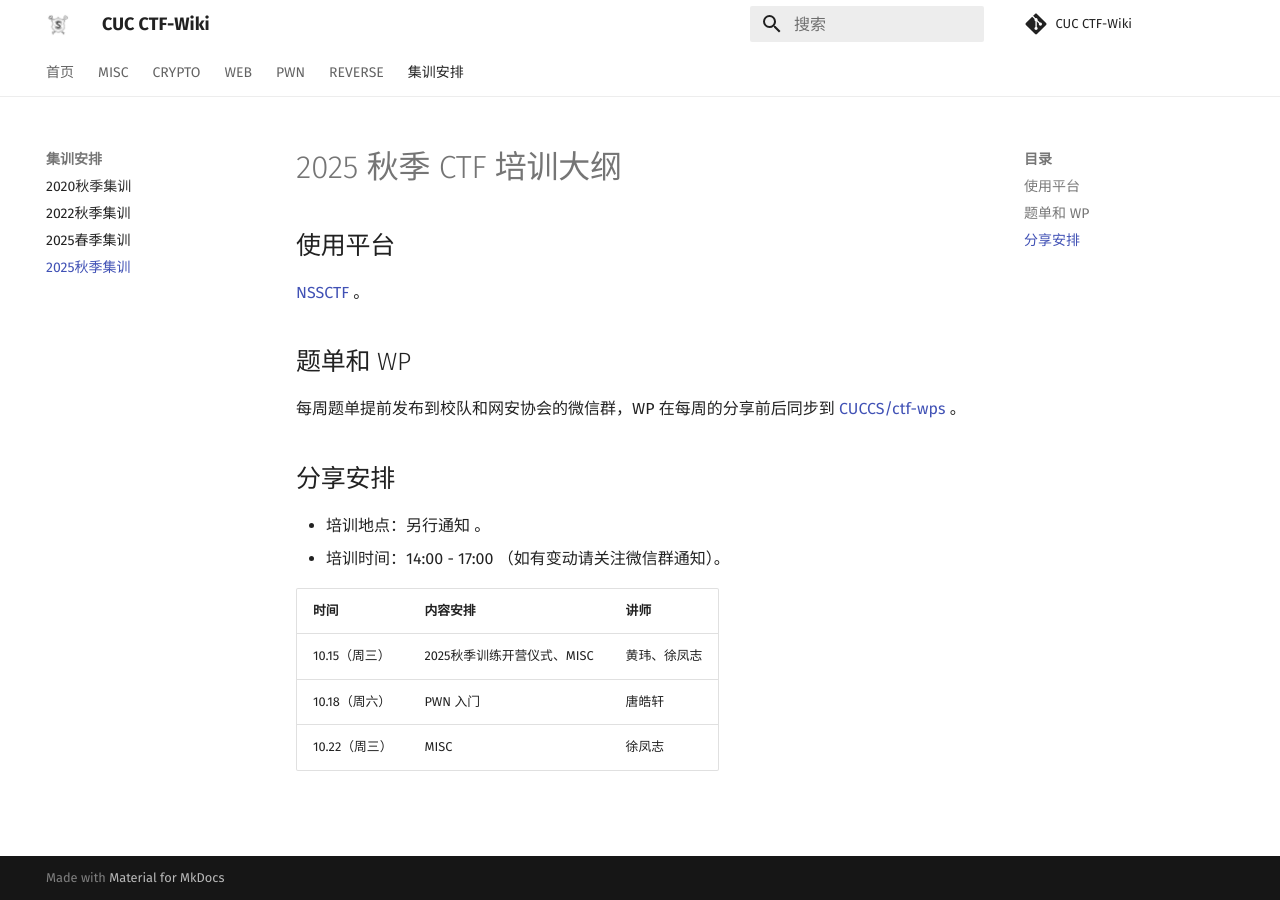
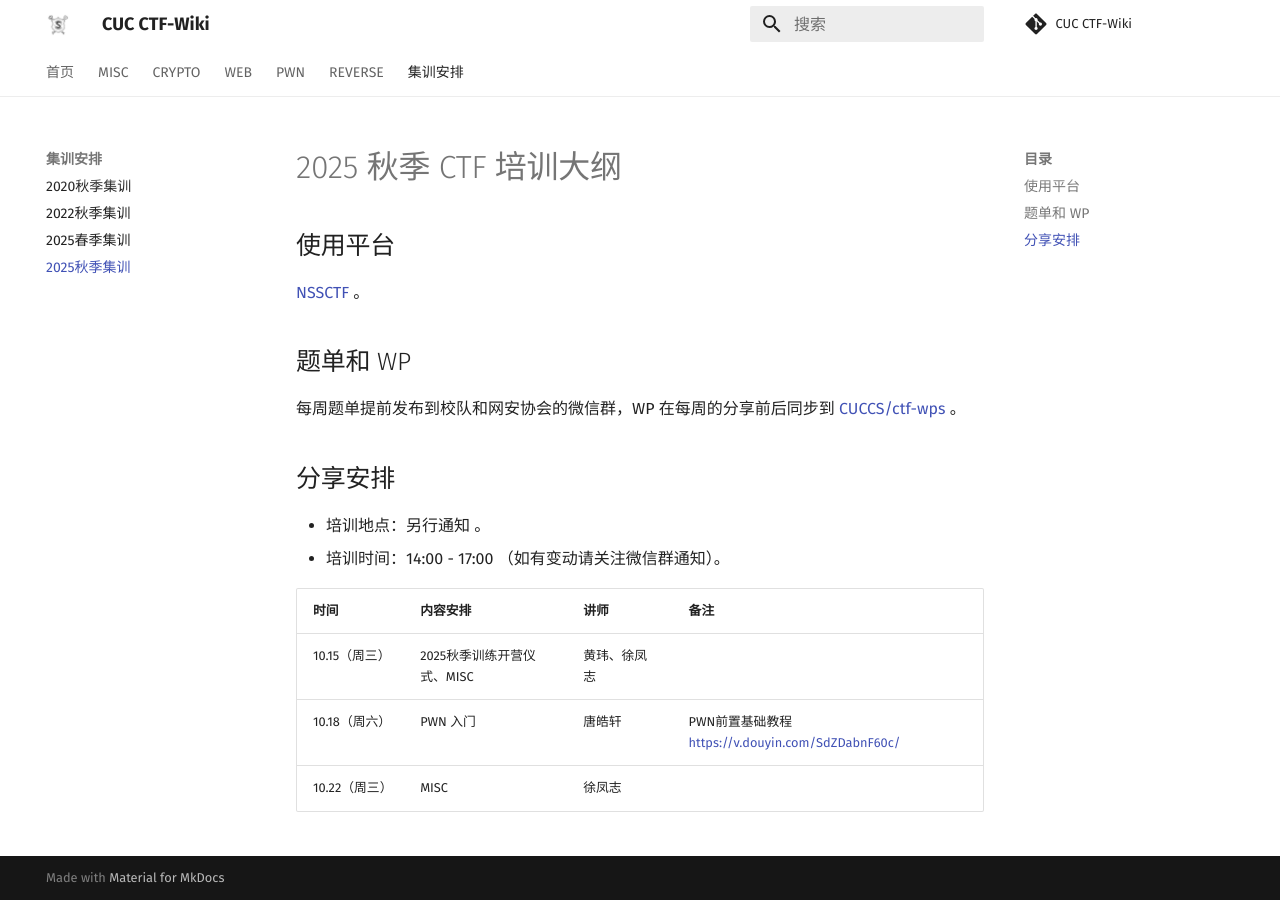
Before and after one commit to CUCCS/ctf-wiki, an MkDocs documentation site: the page built from docs/training/2025Autumn/README.md, in a window 1280 px wide. Built offline with MkDocs 1.6.1 and Material for MkDocs 9.7.7, drawn with Linux system fonts in a browser that asks for light colours; comment, search, counter and statistics services are not loaded.

Commit message:
add:更新25Autumn集训中的备注列、更新docs/PWN/25Autumn-PWN-Share材料

```diff
--- a/docs/training/2025Autumn/README.md
+++ b/docs/training/2025Autumn/README.md
@@ -15,8 +15,8 @@
 - 培训地点：另行通知 。
 - 培训时间：14:00 - 17:00 （如有变动请关注微信群通知）。
 
-| 时间          | 内容安排                   | 讲师         |
-| ----          | ----                       | ----         |
-| 10.15（周三） | 2025秋季训练开营仪式、MISC | 黄玮、徐凤志 |
-| 10.18（周六） | PWN 入门                   | 唐皓轩       |
-| 10.22（周三） | MISC                       | 徐凤志       |
+| 时间          | 内容安排                   | 讲师         | 备注      |
+| ----          | ----                      | ----         | ----     |
+| 10.15（周三） | 2025秋季训练开营仪式、MISC  | 黄玮、徐凤志 |    |
+| 10.18（周六） | PWN 入门                   | 唐皓轩       | PWN前置基础教程 https://v.douyin.com/SdZDabnF60c/  |
+| 10.22（周三） | MISC                       | 徐凤志       | |
```
